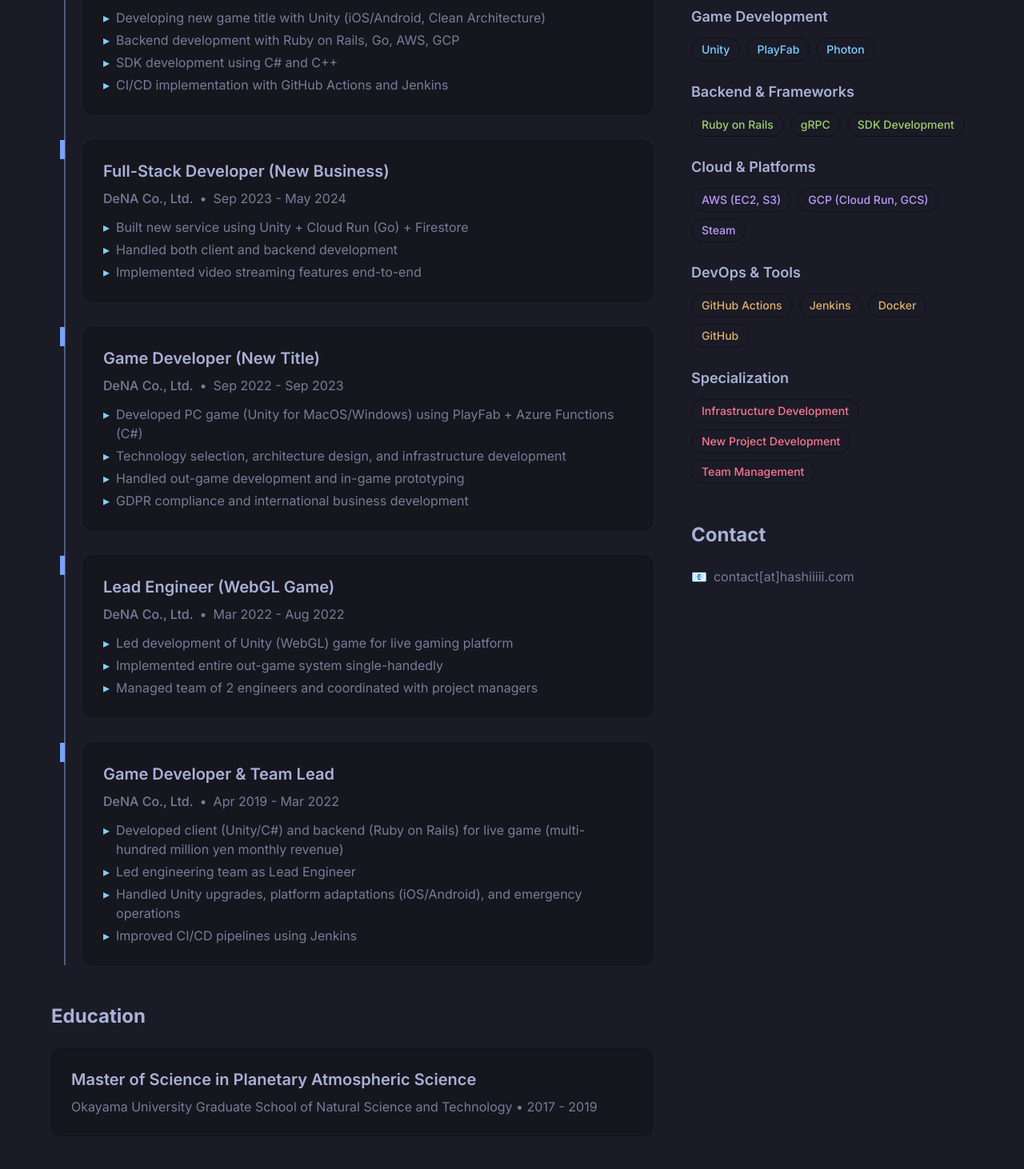
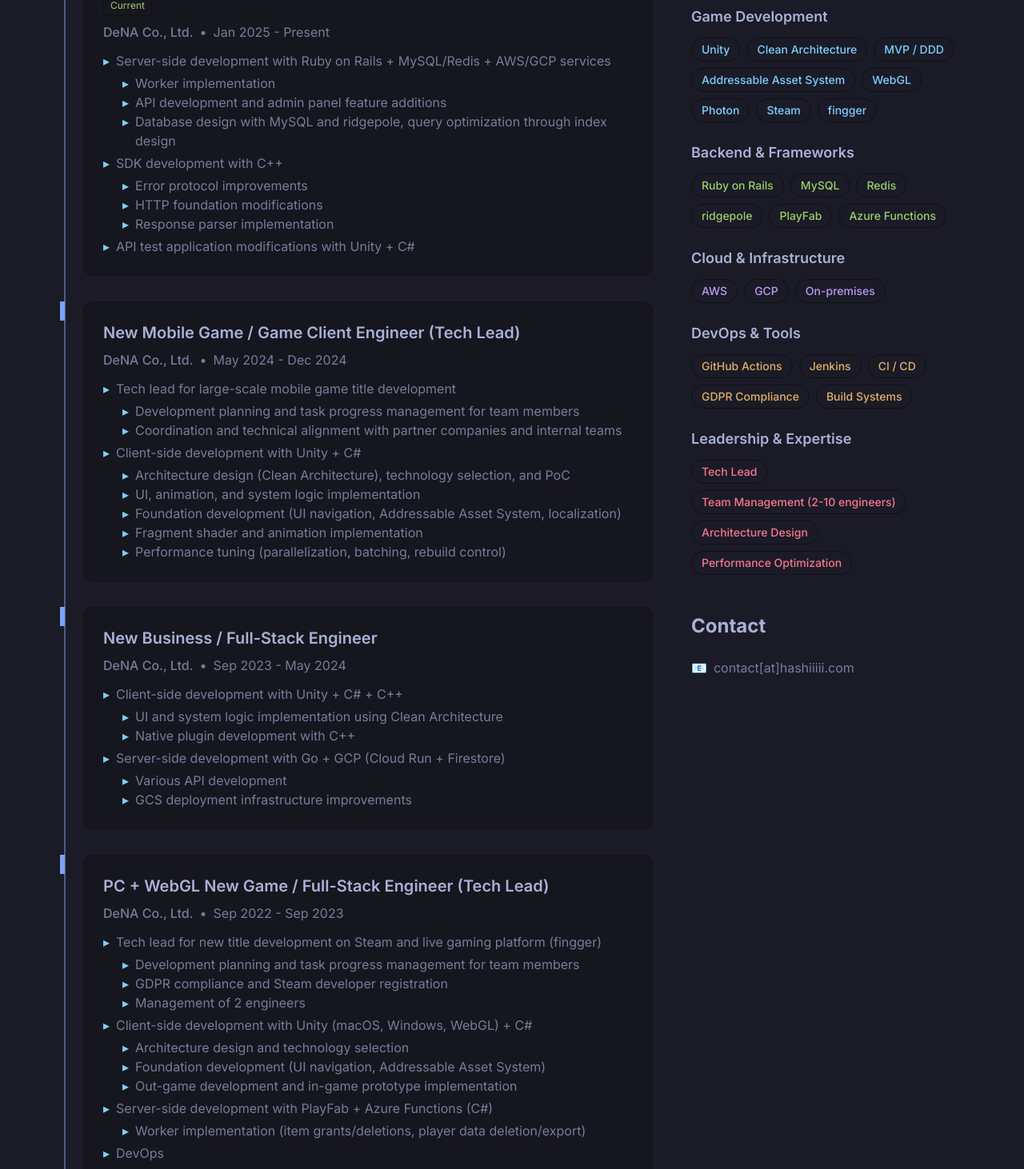
Before and after one commit to hashiiiii/homepage, a React (Vite) app: page /resume in a window 1280 px wide. Shown: the part 352-1814 px from the top of the page at 80% size. Built offline with nearby package versions, Linux system fonts and the light colour scheme.

Commit message:
fix: resume

```diff
--- a/src/locales/resume.ts
+++ b/src/locales/resume.ts
@@ -40,57 +40,164 @@ export const resumeData: Record<Language, ResumeData> = {
     },
     experience: [
       {
-        title: 'Game Developer (Client & Backend & SDK)',
+        title: 'Mobile Game Platform Operations & Development / Full-Stack Engineer',
         company: 'DeNA Co., Ltd.',
-        period: 'May 2024 - Present',
+        period: 'Jan 2025 - Present',
         current: true,
         description: [
-          'Developing new game title with Unity (iOS/Android, Clean Architecture)',
-          'Backend development with Ruby on Rails, Go, AWS, GCP',
-          'SDK development using C# and C++',
-          'CI/CD implementation with GitHub Actions and Jenkins',
+          {
+            text: 'Server-side development with Ruby on Rails + MySQL/Redis + AWS/GCP services',
+            items: [
+              'Worker implementation',
+              'API development and admin panel feature additions',
+              'Database design with MySQL and ridgepole, query optimization through index design',
+            ],
+          },
+          {
+            text: 'SDK development with C++',
+            items: [
+              'Error protocol improvements',
+              'HTTP foundation modifications',
+              'Response parser implementation'
+            ],
+          },
+          {
+            text: 'API test application modifications with Unity + C#',
+          },
         ],
       },
       {
-        title: 'Full-Stack Developer (New Business)',
+        title: 'New Mobile Game / Game Client Engineer (Tech Lead)',
+        company: 'DeNA Co., Ltd.',
+        period: 'May 2024 - Dec 2024',
+        description: [
+          {
+            text: 'Tech lead for large-scale mobile game title development',
+            items: [
+              'Development planning and task progress management for team members',
+              'Coordination and technical alignment with partner companies and internal teams',
+            ],
+          },
+          {
+            text: 'Client-side development with Unity + C#',
+            items: [
+              'Architecture design (Clean Architecture), technology selection, and PoC',
+              'UI, animation, and system logic implementation',
+              'Foundation development (UI navigation, Addressable Asset System, localization)',
+              'Fragment shader and animation implementation',
+              'Performance tuning (parallelization, batching, rebuild control)',
+            ],
+          },
+        ],
+      },
+      {
+        title: 'New Business / Full-Stack Engineer',
         company: 'DeNA Co., Ltd.',
         period: 'Sep 2023 - May 2024',
         description: [
-          'Built new service using Unity + Cloud Run (Go) + Firestore',
-          'Handled both client and backend development',
-          'Implemented video streaming features end-to-end',
+          {
+            text: 'Client-side development with Unity + C# + C++',
+            items: [
+              'UI and system logic implementation using Clean Architecture',
+              'Native plugin development with C++',
+            ],
+          },
+          {
+            text: 'Server-side development with Go + GCP (Cloud Run + Firestore)',
+            items: [
+              'Various API development',
+              'GCS deployment infrastructure improvements',
+            ],
+          },
         ],
       },
       {
-        title: 'Game Developer (New Title)',
+        title: 'PC + WebGL New Game / Full-Stack Engineer (Tech Lead)',
         company: 'DeNA Co., Ltd.',
         period: 'Sep 2022 - Sep 2023',
         description: [
-          'Developed PC game (Unity for MacOS/Windows) using PlayFab + Azure Functions (C#)',
-          'Technology selection, architecture design, and infrastructure development',
-          'Handled out-game development and in-game prototyping',
-          'GDPR compliance and international business development',
+          {
+            text: 'Tech lead for new title development on Steam and live gaming platform (fingger)',
+            items: [
+              'Development planning and task progress management for team members',
+              'GDPR compliance and Steam developer registration',
+              'Management of 2 engineers',
+            ],
+          },
+          {
+            text: 'Client-side development with Unity (macOS, Windows, WebGL) + C#',
+            items: [
+              'Architecture design and technology selection',
+              'Foundation development (UI navigation, Addressable Asset System)',
+              'Out-game development and in-game prototype implementation'
+            ],
+          },
+          {
+            text: 'Server-side development with PlayFab + Azure Functions (C#)',
+            items: [
+              'Worker implementation (item grants/deletions, player data deletion/export)',
+            ],
+          },
+          {
+            text: 'DevOps',
+            items: [
+              'Master data infrastructure development',
+              'Steam integration implementation',
+              'CI/CD pipeline implementation with GitHub Actions (Steam, fingger)',
+            ],
+          }
         ],
       },
       {
-        title: 'Lead Engineer (WebGL Game)',
+        title: 'WebGL New Game / Game Client Engineer (Tech Lead)',
         company: 'DeNA Co., Ltd.',
         period: 'Mar 2022 - Aug 2022',
         description: [
-          'Led development of Unity (WebGL) game for live gaming platform',
-          'Implemented entire out-game system single-handedly',
-          'Managed team of 2 engineers and coordinated with project managers',
+          'Tech lead for new game title for live gaming platform (fingger) using Unity',
+          'Full out-game system implementation with Unity + C#',
+          'Management of 2 engineers',
         ],
       },
       {
-        title: 'Game Developer & Team Lead',
+        title: 'Live Mobile Game Operations / Full-Stack Engineer (Tech Lead)',
         company: 'DeNA Co., Ltd.',
         period: 'Apr 2019 - Mar 2022',
         description: [
-          'Developed client (Unity/C#) and backend (Ruby on Rails) for live game (multi-hundred million yen monthly revenue)',
-          'Led engineering team as Lead Engineer',
-          'Handled Unity upgrades, platform adaptations (iOS/Android), and emergency operations',
-          'Improved CI/CD pipelines using Jenkins',
+          {
+            text: 'Tech lead for large-scale mobile game title operations',
+            items: [
+              'Development planning and task progress management for team members',
+              'Coordination and technical alignment with partner companies and internal teams',
+              'Incident response and various direction during failures',
+              'Management of 10 engineers',
+            ],
+          },
+          {
+            text: 'Client-side development with Unity (Android, iOS) + C#',
+            items: [
+              'MVP/DDD maintenance',
+              'Real-time multi-battle system implementation',
+              'UI and animation implementation',
+              'System logic implementation (missions, matching, GvG features)',
+            ],
+          },
+          {
+            text: 'Server-side development with Ruby on Rails + MySQL + on-premises',
+            items: [
+              'Matching algorithm and worker implementation',
+              'API development (chat, GvG features) and admin panel feature additions',
+              'Database design with MySQL and ridgepole, query optimization through index design',
+            ],
+          },
+          {
+            text: 'DevOps',
+            items: [
+              'CI/CD pipeline improvements with Jenkins',
+              'Unity major upgrade (2018 LTS -> 2020 LTS)',
+              'iOS/Android platform support and store review handling',
+              'Build server construction and operations',
+            ],
+          }
         ],
       },
     ],
@@ -115,88 +222,163 @@ export const resumeData: Record<Language, ResumeData> = {
     },
     experience: [
       {
-        title: 'ゲーム開発者（クライアント・バックエンド・SDK）',
+        title: 'モバイルゲーム向けプラットフォーム運用・開発 / フルスタックエンジニア',
         company: '株式会社ディー・エヌ・エー',
-        period: '2024年5月 - 現在',
+        period: '2025年1月 - 現在',
         current: true,
         description: [
-          'Unity（iOS/Android、Clean Architecture）を用いた新規ゲームタイトル開発',
-          'Ruby on Rails、Go、AWS、GCPによるバックエンド開発',
-          'C#、C++を使用したSDK開発',
-          'GitHub Actions、Jenkinsを用いたCI/CD実装',
+          {
+            text: 'Ruby on Rails + MySQL / Redis + AWS / GCP 各種サービスによるサーバーサイド開発',
+            items: [
+              'ワーカーの実装',
+              '各種 API 開発や管理画面への機能追加',
+              'MySQL, ridgepole を用いたデータベース設計, インデックス設計によるクエリの高速化',
+            ],
+          },
+          {
+            text: 'C++ による SDK 開発',
+            items: [
+              'エラープロトコル改修',
+              'http 基盤の改修',
+              'レスポンス Parser の実装'
+            ],
+          },
+          {
+            text: 'Unity + C# による API テストアプリ改修',
+          },
         ],
       },
       {
-        title: 'フルスタック開発者（新規事業）',
+        title: '新規モバイルゲーム / ゲームクライアントエンジニア（テックリード）',
+        company: '株式会社ディー・エヌ・エー',
+        period: '2024年5月 - 2024年12月',
+        description: [
+          {
+            text: '大規模モバイルゲームタイトル開発におけるテックリード',
+            items: [
+              '開発計画の策定やメンバーに割り当てたタスクの進捗管理',
+              '協業他社や社内の別チームとの連携や技術的な調整',
+            ],
+          },
+          {
+            text: 'Unity + C# によるクライアントサイド開発',
+            items: [
+              'アーキテクチャ設計（Clean Architecture）や技術選定, PoC',
+              'UI, Animation や各種システムロジックの実装',
+              '基盤開発（UI ナビゲーション基盤, Addressable Asset System を用いた Asset 基盤, Glocalization 基盤）',
+              'Fragment Shader や Animation の実装',
+              '各種パフォーマンスチューニング（並列化, バッチング, Rebuild 制御）',
+            ],
+          },
+        ],
+      },
+      {
+        title: '新規事業 / フルスタックエンジニア',
         company: '株式会社ディー・エヌ・エー',
         period: '2023年9月 - 2024年5月',
         description: [
-          'Unity + Cloud Run（Go）+ Firestoreを使った新規サービス開発',
-          'クライアント・バックエンド両方の開発を担当',
-          'ビデオストリーミング機能を一気通貫で実装',
+          {
+            text: 'Unity + C# + C++ によるクライアントサイド開発',
+            items: [
+              'Clean Architecture を用いた UI やシステムロジックの実装',
+              'C++ を用いたネイティブプラグイン開発',
+            ],
+          },
+          {
+            text: 'Go + GCP（Cloud Run + Firestore）によるサーバーサイド開発',
+            items: [
+              '各種 API 開発',
+              'GCS へのデプロイ基盤の改修',
+            ],
+          },
         ],
       },
       {
-        title: 'ゲーム開発者（新規タイトル）',
+        title: 'PC + WebGL 新規ゲーム / フルスタックエンジニア（テックリード）',
         company: '株式会社ディー・エヌ・エー',
         period: '2022年9月 - 2023年9月',
         description: [
-          'Unity（MacOS/Windows）+ PlayFab + Azure Functions（C#）を使ったPCゲーム開発',
-          '技術選定、設計・基盤開発を担当',
-          'アウトゲーム開発とインゲームプロト実装',
-          'GDPR等法務対応と海外企業との会社Developer登録',
+          {
+            text: 'Steam, ライブゲーミングプラットフォーム（fingger）新規タイトル開発におけるテックリード',
+            items: [
+              '開発計画の策定やメンバーに割り当てたタスクの進捗管理',
+              'GDPR 等法務対応や Steam への Developer 登録',
+              'エンジニア2名のマネジメント',
+            ],
+          },
+          {
+            text: 'Unity（macOS, Windows, WebGL）+ C# によるクライアントサイド開発',
+            items: [
+              'アーキテクチャ設計, 技術選定, ',
+              '基盤開発（UI ナビゲーション基盤, Addressable Asset System を用いた Asset 基盤）',
+              'アウトゲーム開発とインゲームプロト実装'
+            ],
+          },
+          {
+            text: 'PlayFab + Azure Functions（C#）によるサーバーサイド開発',
+            items: [
+              '各種ワーカーの実装（アイテム付与や削除, プレイヤーデータ削除やエクスポート）',
+            ],
+          },
+          {
+            text: 'DevOps',
+            items: [
+              'マスターデータ基盤開発',
+              'Steam との Integration 対応',
+              'Github Actions を用いた CI / CD（Steam, fingger）パイプラインの実装',
+            ],
+          }
         ],
       },
       {
-        title: 'WebGLゲーム / ゲームクライアントエンジニア（テックリード）',
+        title: 'WebGL 新規ゲーム / ゲームクライアントエンジニア（テックリード）',
         company: '株式会社ディー・エヌ・エー',
         period: '2022年3月 - 2022年8月',
         description: [
           'Unity を用いたライブゲーミングプラットフォーム（fingger）向け新規ゲームタイトルのテックリード',
-          'ゲームクライアント（Unity + C#）アウトゲーム全システムを単独で実装',
-          'エンジニア2名のマネジメントとプロジェクトマネージャーとの連携',
+          'ゲームクライアント（Unity + C#）アウトゲーム全システムの実装',
+          'エンジニア 2 名のマネジメント',
         ],
       },
       {
-        title: 'モバイルゲーム / フルスタックエンジニア（テックリード）',
+        title: '運用モバイルゲーム / フルスタックエンジニア（テックリード）',
         company: '株式会社ディー・エヌ・エー',
         period: '2019年4月 - 2022年3月',
         description: [
           {
-            text: '月売上数億円規模のモバイルゲーム運用におけるテックリード',
+            text: '大規模モバイルゲームタイトル運用におけるテックリード',
             items: [
-              'エンジニア10名のチームマネジメント、技術選定、アーキテクチャ設計',
-              '大型アップデートのプロジェクト推進（マルチバトル、ギルド戦機能）',
-            ]
+              '開発計画の策定やメンバーに割り当てたタスクの進捗管理',
+              '協業他社や社内の別チームとの連携や技術的な調整',
+              '障害発生時の対応や各種ディレクション',
+              'エンジニア 10 名のマネジメント',
+            ],
           },
           {
-            text: 'フルスタック開発',
+            text: 'Unity（Android, iOS）+ C# によるクライアントサイド開発',
             items: [
-              {
-                text: 'Unity/C#によるゲームクライアント開発',
-                items: [
-                  'MVP/DDDアーキテクチャの導入と保守',
-                  'リアルタイムマルチバトルシステムの実装（WebSocket、最大8人同時対戦）',
-                  'パフォーマンス最適化（Draw Call削減、メモリ使用量40%削減）'
-                ]
-              },
-              {
-                text: 'Ruby on Railsによるサーバーサイド開発',
-                items: [
-                  'マッチングシステムのアルゴリズム改善（マッチング時間を平均30秒→10秒に短縮）',
-                  'MySQL/Redisを用いたデータベース設計・チューニング',
-                  'オンプレミス環境での高負荷対策（同時接続10万人対応）'
-                ]
-              }
-            ]
+              'MVP / DDD の保守',
+              'リアルタイムマルチバトルシステムの実装',
+              'UI や Animation の実装',
+              '各種システムロジックの実装（ミッション, マッチング, GvG 系）',
+            ],
           },
           {
-            text: '開発基盤・運用改善',
+            text: 'Ruby on Rails + MySQL + オンプレミス によるサーバーサイド開発',
             items: [
-              'Jenkinsを用いたCI/CDパイプラインの構築・改善（ビルド時間を60分→20分に短縮）',
-              'Unity大型アップデート対応（2018 LTS → 2020 LTS、ダウンタイムゼロ）',
-              'iOS/Androidプラットフォーム対応、ストア審査対応'
-            ]
+              'マッチングアルゴリズムやワーカーの実装',
+              '各種 API 開発（チャット, GvG 系）や管理画面への機能追加',
+              'MySQL, ridgepole を用いたデータベース設計, インデックス設計によるクエリの高速化',
+            ],
+          },
+          {
+            text: 'DevOps',
+            items: [
+              'Jenkins を用いた CI / CD パイプラインの改善',
+              'Unity 大型アップデート対応（2018 LTS -> 2020 LTS）',
+              'iOS / Android プラットフォーム対応、ストア審査対応',
+              'ビルドサーバーの構築と運用',
+            ],
           }
         ],
       },
--- a/src/locales/skills.ts
+++ b/src/locales/skills.ts
@@ -17,32 +17,32 @@ export const skillsData: Record<Language, SkillsData> = {
     categories: [
       {
         category: 'Languages',
-        skills: ['C#', 'Go', 'Ruby', 'C++'],
+        skills: ['C#', 'Ruby', 'C++', 'Go', 'HLSL / GLSL'],
         color: 'bg-tn-blue/10 text-tn-blue border-tn-blue/20',
       },
       {
         category: 'Game Development',
-        skills: ['Unity', 'PlayFab', 'Photon'],
+        skills: ['Unity', 'Clean Architecture', 'MVP / DDD', 'Addressable Asset System', 'WebGL', 'Photon', 'Steam', 'fingger'],
         color: 'bg-tn-cyan/10 text-tn-cyan border-tn-cyan/20',
       },
       {
         category: 'Backend & Frameworks',
-        skills: ['Ruby on Rails', 'gRPC', 'SDK Development'],
+        skills: ['Ruby on Rails', 'MySQL', 'Redis', 'ridgepole', 'PlayFab', 'Azure Functions'],
         color: 'bg-tn-green/10 text-tn-green border-tn-green/20',
       },
       {
-        category: 'Cloud & Platforms',
-        skills: ['AWS (EC2, S3)', 'GCP (Cloud Run, GCS)', 'Steam'],
+        category: 'Cloud & Infrastructure',
+        skills: ['AWS', 'GCP', 'On-premises'],
         color: 'bg-tn-magenta/10 text-tn-magenta border-tn-magenta/20',
       },
       {
         category: 'DevOps & Tools',
-        skills: ['GitHub Actions', 'Jenkins', 'Docker', 'GitHub'],
+        skills: ['GitHub Actions', 'Jenkins', 'CI / CD', 'GDPR Compliance', 'Build Systems'],
         color: 'bg-tn-yellow/10 text-tn-yellow border-tn-yellow/20',
       },
       {
-        category: 'Specialization',
-        skills: ['Infrastructure Development', 'New Project Development', 'Team Management'],
+        category: 'Leadership & Expertise',
+        skills: ['Tech Lead', 'Team Management (2-10 engineers)', 'Architecture Design', 'Performance Optimization'],
         color: 'bg-tn-red/10 text-tn-red border-tn-red/20',
       },
     ],
@@ -52,32 +52,32 @@ export const skillsData: Record<Language, SkillsData> = {
     categories: [
       {
         category: 'プログラミング言語',
-        skills: ['C#', 'Go', 'Ruby', 'C++'],
+        skills: ['C#', 'Ruby', 'C++', 'Go', 'HLSL / GLSL'],
         color: 'bg-tn-blue/10 text-tn-blue border-tn-blue/20',
       },
       {
         category: 'ゲーム開発',
-        skills: ['Unity', 'PlayFab', 'Photon'],
+        skills: ['Unity', 'Clean Architecture', 'MVP / DDD', 'Addressable Asset System', 'WebGL', 'Photon', 'Steam', 'fingger'],
         color: 'bg-tn-cyan/10 text-tn-cyan border-tn-cyan/20',
       },
       {
         category: 'バックエンド・フレームワーク',
-        skills: ['Ruby on Rails', 'gRPC', 'SDK開発'],
+        skills: ['Ruby on Rails', 'MySQL', 'Redis', 'ridgepole', 'PlayFab', 'Azure Functions'],
         color: 'bg-tn-green/10 text-tn-green border-tn-green/20',
       },
       {
-        category: 'クラウド・プラットフォーム',
-        skills: ['AWS (EC2, S3)', 'GCP (Cloud Run, GCS)', 'Steam'],
+        category: 'クラウド・インフラ',
+        skills: ['AWS', 'GCP', 'オンプレミス'],
         color: 'bg-tn-magenta/10 text-tn-magenta border-tn-magenta/20',
       },
       {
         category: 'DevOps・ツール',
-        skills: ['GitHub Actions', 'Jenkins', 'Docker', 'GitHub'],
+        skills: ['GitHub Actions', 'Jenkins', 'CI / CD', 'GDPR 対応', 'ビルドシステム'],
         color: 'bg-tn-yellow/10 text-tn-yellow border-tn-yellow/20',
       },
       {
-        category: '専門分野',
-        skills: ['基盤開発', '新規開発', 'チームマネジメント'],
+        category: 'リーダーシップ・専門性',
+        skills: ['テックリード', 'チームマネジメント（2 - 10 名）', 'アーキテクチャ設計', 'パフォーマンスチューニング'],
         color: 'bg-tn-red/10 text-tn-red border-tn-red/20',
       },
     ],
--- a/src/styles/globals.css
+++ b/src/styles/globals.css
@@ -129,7 +129,7 @@
   --tn-fg-secondary: #787c99;
   --tn-fg-muted: #515670;
   --tn-border: #101014;
-  --tn-selection: #515c7e4d;
+  --tn-selection: #7aa2f740; /* Tokyo Night blue with 25% opacity */
   --tn-highlight: #3d59a1;
   --tn-comment: #515c7e;
   /* Tokyo Night accent colors */
@@ -152,7 +152,7 @@
   --tn-fg-secondary: #363c4d;
   --tn-fg-muted: #707280;
   --tn-border: #c1c2c7;
-  --tn-selection: #acb0bf40;
+  --tn-selection: #2959aa30; /* Tokyo Night Light blue with 19% opacity */
   --tn-highlight: #2959aa;
   --tn-comment: #888b94;
   /* Tokyo Night Light accent colors */
@@ -176,7 +176,13 @@
   }
 
   ::selection {
-    @apply bg-tn-selection;
+    background-color: var(--tn-selection);
+    color: var(--tn-fg-primary);
+  }
+
+  ::-moz-selection {
+    background-color: var(--tn-selection);
+    color: var(--tn-fg-primary);
   }
 
   /* Color variable aliases for consistency */
```
